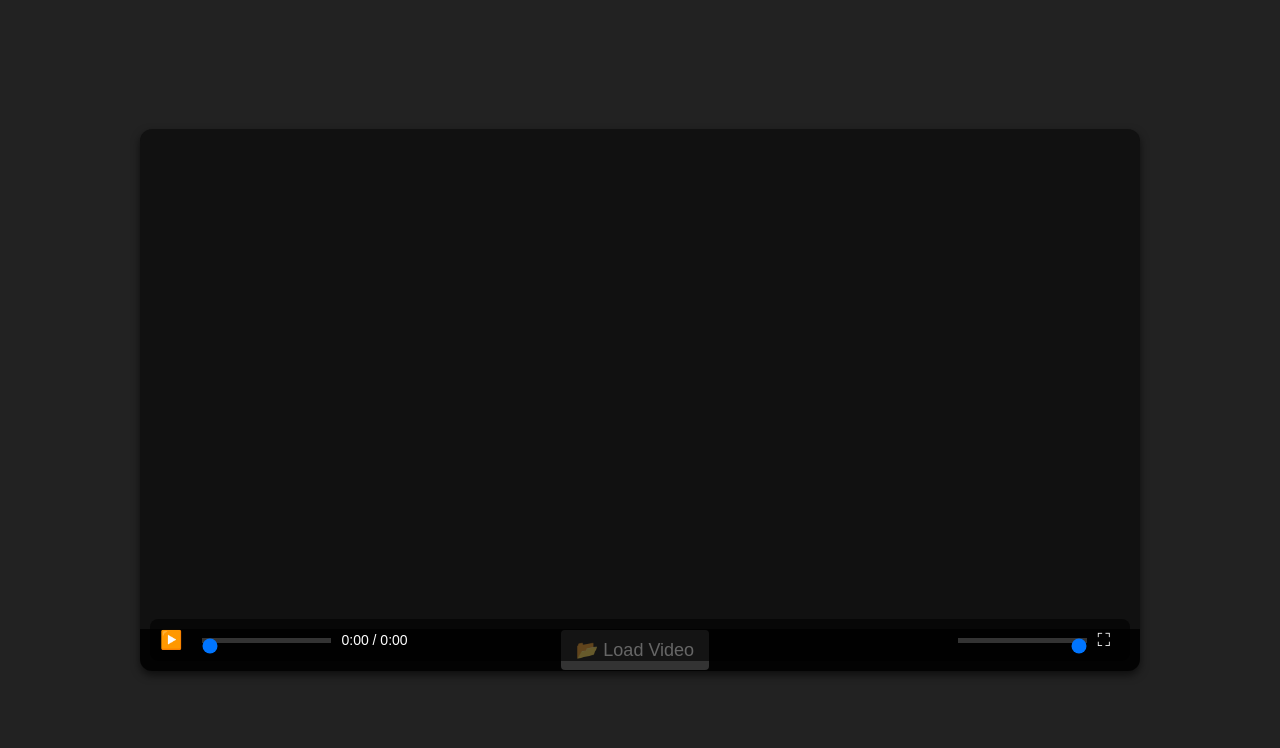
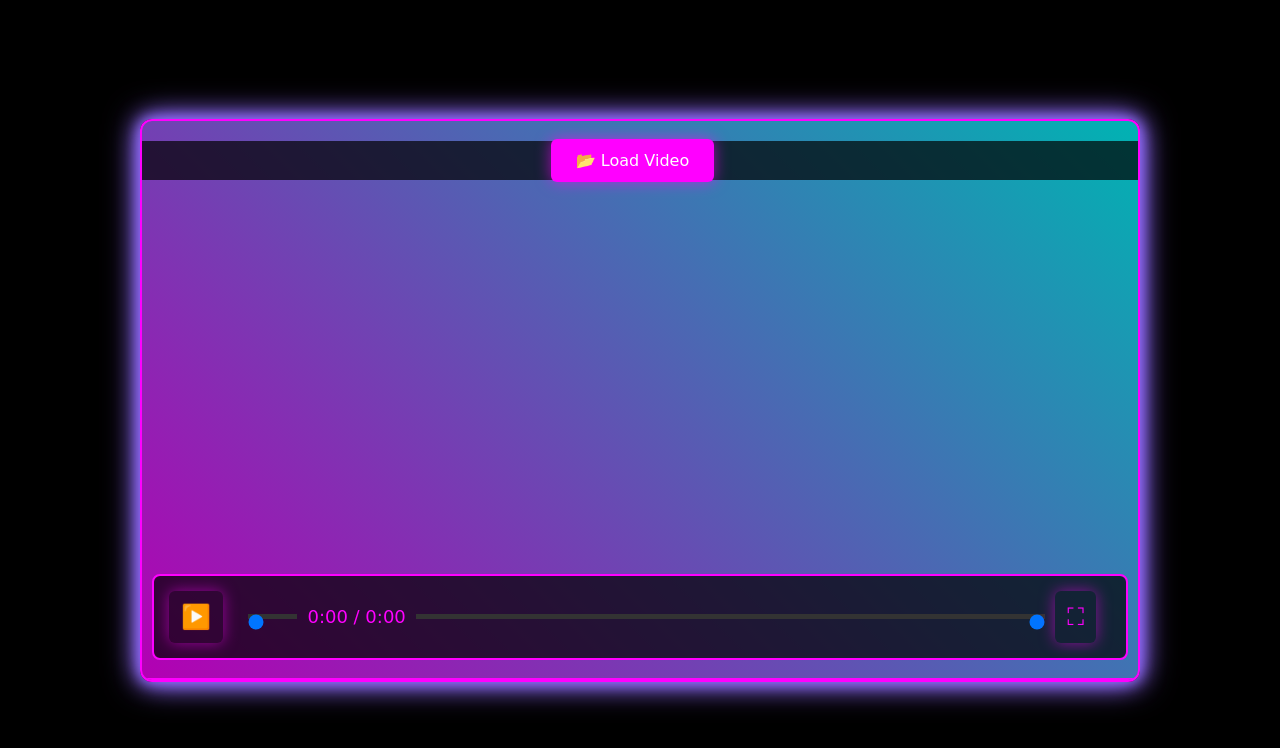
Before and after one commit to praveenprope/hard-js-Project, a plain HTML site: page 2. Video Player/index.html in a window 1280 px wide. Drawn offline with Linux system fonts and the light colour scheme.

Commit message:
add videoPlayer

```diff
--- a/2. Video Player/index.html
+++ b/2. Video Player/index.html
@@ -3,14 +3,22 @@
 <head>
   <meta charset="UTF-8">
   <meta name="viewport" content="width=device-width, initial-scale=1.0">
-  <title>Custom Video Player</title>
+  <title>RetroWave Video Player</title>
   <link rel="stylesheet" href="style.css">
 </head>
 <body>
   <div class="video-container">
+    <!-- Video Load Section -->
+    <div class="video-loader">
+      <label for="video-input" class="btn">📂 Load Video</label>
+      <input type="file" id="video-input" accept="video/*" hidden>
+    </div>
+
+    <!-- Video Player -->
     <video id="video" class="video" preload="metadata" ></video>
 
-    <div class="controls">
+    <!-- Video Controls -->
+    <div class="controls" id="controls">
       <div class="control-btns">
         <button id="play-pause" class="btn">▶️</button>
         <input id="progress-bar" class="slider" type="range" min="0" max="100" value="0">
@@ -22,11 +30,6 @@
         <button id="fullscreen" class="btn">⛶</button>
       </div>
     </div>
-
-    <div class="video-loader">
-      <label for="video-input" class="btn">📂 Load Video</label>
-      <input type="file"  id="video-input" accept="video/*" hidden>
-    </div>
   </div>
 
   <script src="script.js"></script>
--- a/2. Video Player/style.css
+++ b/2. Video Player/style.css
@@ -6,8 +6,8 @@
   }
 
   body {
-    background: #222;
-    font-family: Arial, sans-serif;
+    background: #000;
+    font-family: 'Press Start 2P', cursive;
     color: #fff;
     display: flex;
     justify-content: center;
@@ -20,29 +20,58 @@
     position: relative;
     width: 90%;
     max-width: 1000px;
-    background: #111;
+    background: linear-gradient(45deg, rgba(255, 0, 255, 0.7), rgba(0, 255, 255, 0.7));
     border-radius: 12px;
-    box-shadow: 0 4px 8px rgba(0, 0, 0, 0.6);
+    box-shadow: 0 4px 10px rgba(0, 0, 0, 0.8);
     overflow: hidden;
+    padding-top: 20px; /* Add some space at the top for the button */
+    border: 2px solid #ff00ff;
   }
 
   .video {
     width: 100%;
     height: auto;
     display: block;
+    border-bottom: 2px solid #ff00ff;
+  }
+
+  .video-loader {
+    padding: 10px;
+    background: rgba(0, 0, 0, 0.7);
+    text-align: center;
+    width: 100%;
+  }
+
+  .video-loader label {
+    background: #ff00ff;
+    color: #fff;
+    padding: 12px 25px;
+    border-radius: 6px;
+    cursor: pointer;
+    font-size: 16px;
+    box-shadow: 0 0 15px rgba(255, 0, 255, 0.6);
+    transition: all 0.3s ease;
+  }
+
+  .video-loader label:hover {
+    background: #00ffff;
+    box-shadow: 0 0 20px rgba(0, 255, 255, 1);
   }
 
   .controls {
     display: flex;
     justify-content: space-between;
-    padding: 10px;
+    padding: 15px;
     position: absolute;
-    bottom: 10px;
+    bottom: 20px;
     left: 10px;
     right: 10px;
-    background: rgba(0, 0, 0, 0.6);
+    background: rgba(0, 0, 0, 0.7);
     border-radius: 8px;
     align-items: center;
+    border: 2px solid #ff00ff;
+    opacity: 1;
+    transition: opacity 0.5s ease-out;
   }
 
   .control-btns {
@@ -53,20 +82,26 @@
   .btn {
     background: none;
     border: none;
-    color: #fff;
-    font-size: 18px;
-    margin-right: 10px;
+    color: #ff00ff;
+    font-size: 24px;
+    margin-right: 15px;
+    padding: 12px;
     cursor: pointer;
+    border-radius: 6px;
     transition: all 0.3s ease;
+    box-shadow: 0 0 15px rgba(255, 0, 255, 0.5);
   }
 
   .btn:hover {
-    color: #f0c040;
+    background: #00ffff;
+    color: #000;
+    box-shadow: 0 0 20px rgba(0, 255, 255, 1);
   }
 
   .slider {
     flex: 1;
     margin: 0 10px;
+    width: 100%;
   }
 
   .slider::-webkit-slider-runnable-track {
@@ -75,63 +110,82 @@
   }
 
   .slider::-webkit-slider-thumb {
-    width: 10px;
-    height: 10px;
-    background: #f0c040;
+    width: 16px;
+    height: 16px;
+    background: #ff00ff;
     border-radius: 50%;
   }
 
   .time {
-    font-size: 14px;
+    font-size: 18px;
+    color: #ff00ff;
   }
 
   .volume-fullscreen {
     display: flex;
     align-items: center;
+    justify-content: space-between;
+    width: 100%;
   }
 
-  .video-loader {
-    padding: 10px;
-    background: rgba(0, 0, 0, 0.8);
-    text-align: center;
+  /* Neon Border Animation */
+  @keyframes neon-glow {
+    0% {
+      box-shadow: 0 0 10px #ff00ff, 0 0 20px #ff00ff, 0 0 30px #ff00ff;
+    }
+    50% {
+      box-shadow: 0 0 20px #00ffff, 0 0 30px #00ffff, 0 0 40px #00ffff;
+    }
+    100% {
+      box-shadow: 0 0 10px #ff00ff, 0 0 20px #ff00ff, 0 0 30px #ff00ff;
+    }
   }
 
-  .video-loader label {
-    background: #333;
-    color: #fff;
-    padding: 10px 15px;
-    border-radius: 4px;
-    cursor: pointer;
-  }
-
-  .video-loader label:hover {
-    background: #f0c040;
+  .video-container {
+    animation: neon-glow 1.5s infinite alternate;
   }
 
   /* Responsive Design */
   @media (max-width: 768px) {
     .controls {
       flex-direction: column;
+      align-items: stretch;
+      padding: 10px;
+    }
+
+    .control-btns {
+      flex-direction: column;
       align-items: flex-start;
+      margin-bottom: 15px;
+    }
+
+    .btn {
+      font-size: 20px;
+      margin-bottom: 10px;
+      padding: 10px;
     }
 
     .slider {
       width: 100%;
-      margin: 5px 0;
+      margin-bottom: 10px;
+    }
+
+    .volume-fullscreen {
+      flex-direction: column;
+      align-items: flex-start;
     }
 
     .time {
-      font-size: 12px;
-      margin-top: 5px;
-    }
-
-    .volume-fullscreen {
-      margin-top: 10px;
+      font-size: 14px;
     }
   }
 
   @media (max-width: 480px) {
     .btn {
+      font-size: 18px;
+    }
+
+    .video-loader label {
       font-size: 14px;
     }
   }
```
